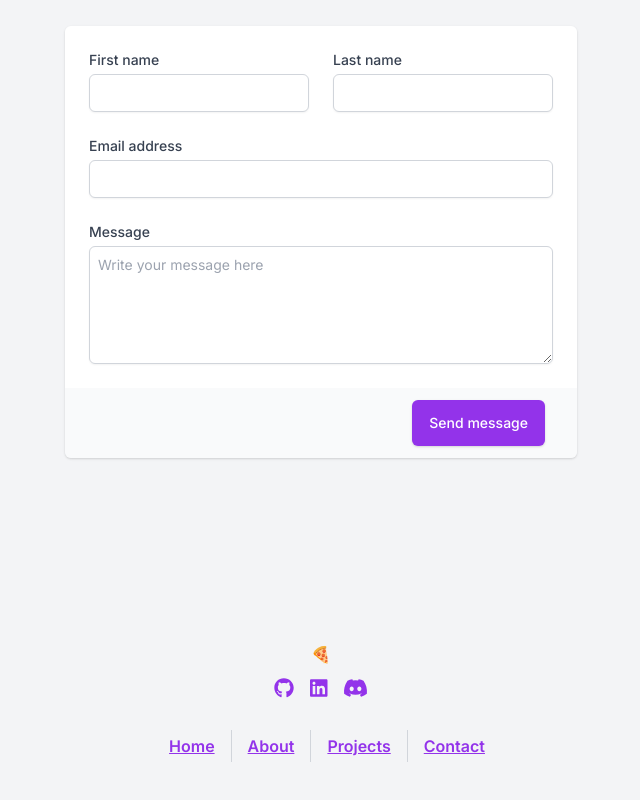
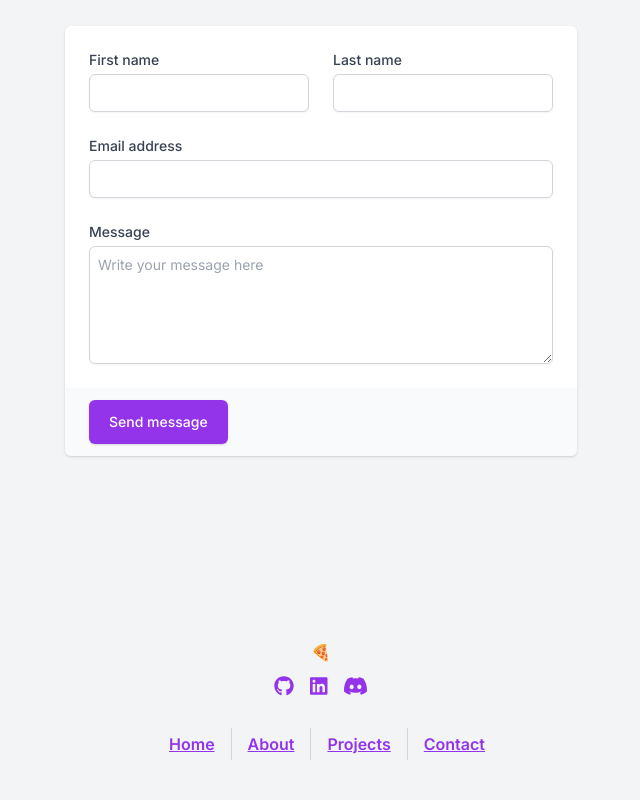
Before and after one commit to JulieBLarsen/portfolio, a Next.js app: page / in a window 1280 px wide. Shown: the part 2752-3552 px from the top of the page, without its empty margins (319-959 px from the left). Built offline with nearby package versions, Linux system fonts and the light colour scheme; a web font is replaced by a local one; what tailwindcss-line-clamp would draw is missing.

Commit message:
change button

```diff
--- a/components/home/contact.js
+++ b/components/home/contact.js
@@ -1,3 +1,5 @@
+import { Button } from '../common/Buttons';
+
 export default function Contact() {
   return (
     <section
@@ -73,10 +75,8 @@ export default function Contact() {
                 </div>
               </div>
             </div>
-            <div className="px-4 py-3 bg-gray-50 text-right sm:px-6">
-              <button type="submit" className="btn m-0">
-                Send message
-              </button>
+            <div className="flex justify-between px-4 py-3 bg-gray-50 text-right sm:px-6">
+              <Button>Send message</Button>
             </div>
           </div>
         </form>
```
